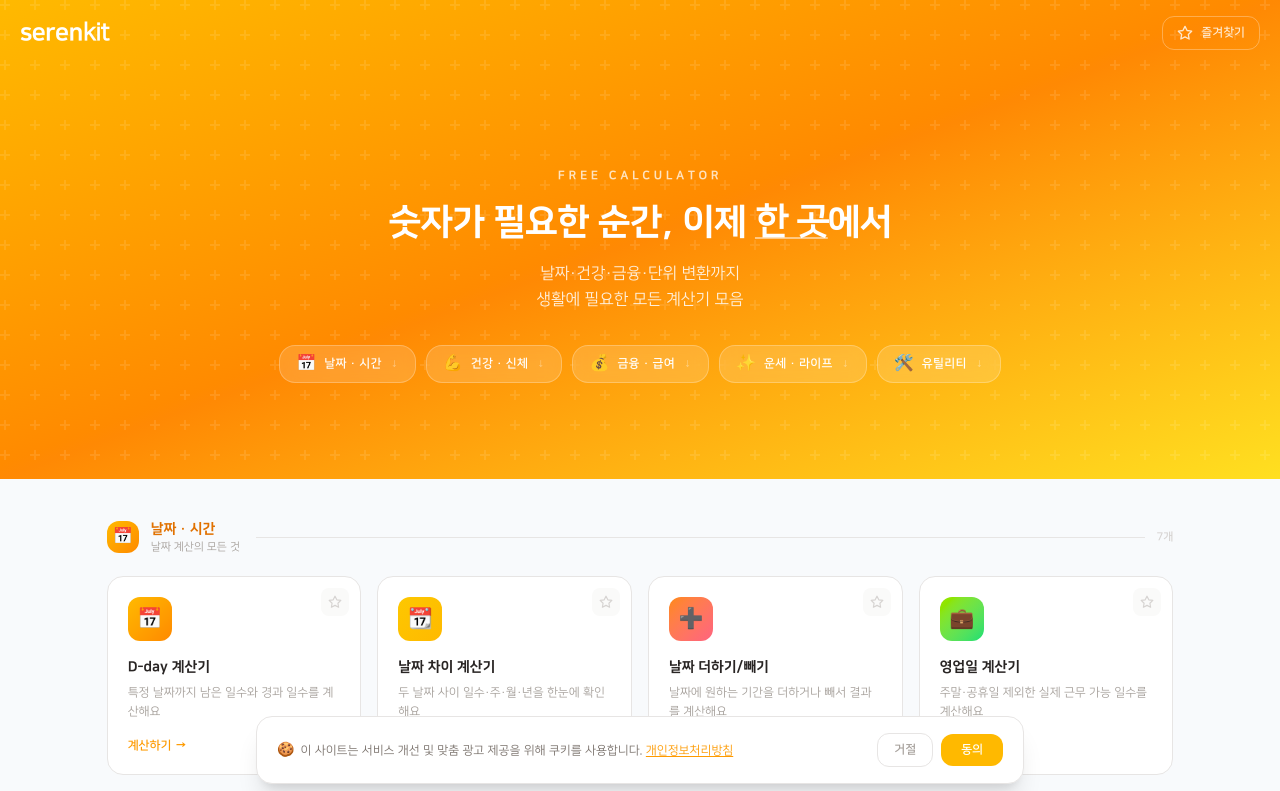
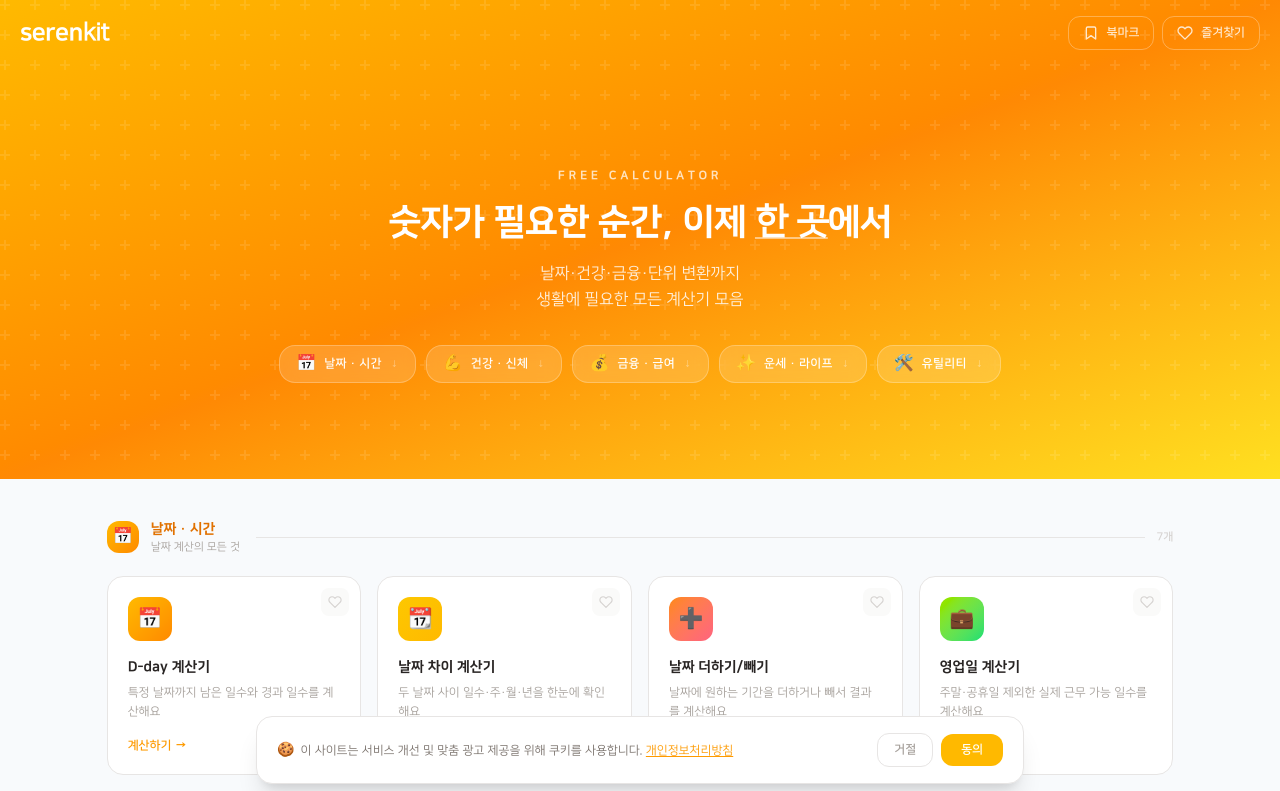
Before and after one commit to Cherisia/serenkit, a Next.js app: page / in a window 1280 px wide. Shown: the top 791 px of the page. Built offline with nearby package versions, Linux system fonts and the light colour scheme.

Commit message:
북마크 기능 추가, 즐겨찾기 버튼 수정

```diff
--- a/components/share/FavoriteButton.js
+++ b/components/share/FavoriteButton.js
@@ -2,13 +2,13 @@
 
 import { useFavorites } from '@/components/share/FavoritesProvider'
 
-function StarIcon({ filled }) {
+function HeartIcon({ filled }) {
   return (
     <svg viewBox="0 0 24 24" className="w-3.5 h-3.5 shrink-0"
       fill={filled ? 'currentColor' : 'none'}
       stroke="currentColor" strokeWidth="2"
       strokeLinecap="round" strokeLinejoin="round">
-      <polygon points="12 2 15.09 8.26 22 9.27 17 14.14 18.18 21.02 12 17.77 5.82 21.02 7 14.14 2 9.27 8.91 8.26 12 2" />
+      <path d="M20.84 4.61a5.5 5.5 0 0 0-7.78 0L12 5.67l-1.06-1.06a5.5 5.5 0 0 0-7.78 7.78l1.06 1.06L12 21.23l7.78-7.78 1.06-1.06a5.5 5.5 0 0 0 0-7.78z" />
     </svg>
   )
 }
@@ -28,7 +28,7 @@ export function FavoriteCardButton({ url }) {
           : 'bg-stone-50 text-stone-300 hover:bg-amber-50 hover:text-amber-400'
         }`}
     >
-      <StarIcon filled={fav} />
+      <HeartIcon filled={fav} />
     </button>
   )
 }
@@ -48,7 +48,7 @@ export function FavoriteBannerButton({ url }) {
           : 'bg-white/10 text-white/60 hover:bg-white/20 hover:text-white'
         }`}
     >
-      <StarIcon filled={fav} />
+      <HeartIcon filled={fav} />
       {fav ? '즐겨찾기 해제' : '즐겨찾기 추가'}
     </button>
   )
--- a/components/share/Navbar.js
+++ b/components/share/Navbar.js
@@ -5,24 +5,50 @@ import { useEffect, useRef, useState } from 'react'
 import { usePathname } from 'next/navigation'
 import { useFavorites } from '@/components/share/FavoritesProvider'
 
-function StarIcon({ filled }) {
+function HeartIcon({ filled }) {
   return (
     <svg viewBox="0 0 24 24" className="w-4 h-4 shrink-0"
       fill={filled ? 'currentColor' : 'none'}
       stroke="currentColor" strokeWidth="2"
       strokeLinecap="round" strokeLinejoin="round">
-      <polygon points="12 2 15.09 8.26 22 9.27 17 14.14 18.18 21.02 12 17.77 5.82 21.02 7 14.14 2 9.27 8.91 8.26 12 2" />
+      <path d="M20.84 4.61a5.5 5.5 0 0 0-7.78 0L12 5.67l-1.06-1.06a5.5 5.5 0 0 0-7.78 7.78l1.06 1.06L12 21.23l7.78-7.78 1.06-1.06a5.5 5.5 0 0 0 0-7.78z" />
     </svg>
+  )
+}
+
+function BookmarkIcon() {
+  return (
+    <svg viewBox="0 0 24 24" className="w-4 h-4 shrink-0"
+      fill="none" stroke="currentColor" strokeWidth="2"
+      strokeLinecap="round" strokeLinejoin="round">
+      <path d="M19 21l-7-5-7 5V5a2 2 0 0 1 2-2h10a2 2 0 0 1 2 2z" />
+    </svg>
+  )
+}
+
+function Key({ children }) {
+  return (
+    <kbd className="inline-flex items-center justify-center px-2 py-1 rounded-md bg-stone-100 border border-stone-300 text-stone-600 text-[11px] font-black shadow-sm min-w-[28px]">
+      {children}
+    </kbd>
   )
 }
 
 export default function Navbar() {
   const [scrolled, setScrolled] = useState(false)
-  const [open, setOpen] = useState(false)
-  const dropdownRef = useRef(null)
+  const [favOpen, setFavOpen] = useState(false)
+  const [bmOpen, setBmOpen] = useState(false)
+  const [isMac, setIsMac] = useState(false)
+
+  const favRef = useRef(null)
+  const bmRef = useRef(null)
   const pathname = usePathname()
   const isMain = pathname === '/'
   const { favCalcs, toggle } = useFavorites()
+
+  useEffect(() => {
+    setIsMac(/Mac|iPhone|iPad|iPod/i.test(navigator.userAgent))
+  }, [])
 
   useEffect(() => {
     const handler = () => setScrolled(window.scrollY > 0)
@@ -30,18 +56,25 @@ export default function Navbar() {
     return () => window.removeEventListener('scroll', handler)
   }, [])
 
-  // 드롭다운 외부 클릭 시 닫기
+  // 각 드롭다운 외부 클릭 시 닫기
   useEffect(() => {
     const handler = (e) => {
-      if (dropdownRef.current && !dropdownRef.current.contains(e.target)) {
-        setOpen(false)
-      }
+      if (favRef.current && !favRef.current.contains(e.target)) setFavOpen(false)
+      if (bmRef.current && !bmRef.current.contains(e.target)) setBmOpen(false)
     }
     document.addEventListener('mousedown', handler)
     return () => document.removeEventListener('mousedown', handler)
   }, [])
 
-  const white = isMain && !scrolled && !open
+  const white = isMain && !scrolled && !favOpen && !bmOpen
+
+  const btnCls = (active) => `relative flex items-center gap-2 px-3.5 py-2 rounded-xl border transition-all duration-200 ${
+    white
+      ? 'border-white/30 text-white/80 hover:bg-white/20'
+      : active
+        ? 'border-amber-300 text-amber-500 bg-amber-50'
+        : 'border-stone-200 text-stone-500 hover:border-amber-200 hover:text-amber-500 hover:bg-amber-50'
+  }`
 
   return (
     <header className={`fixed top-0 left-0 right-0 z-30 transition-all duration-300 border-b
@@ -57,20 +90,54 @@ export default function Navbar() {
           </span>
         </Link>
 
+        <div className="flex items-center gap-2">
+
+          {/* 북마크 버튼 */}
+          <div className="relative" ref={bmRef}>
+            <button
+              onClick={() => { setBmOpen(v => !v); setFavOpen(false) }}
+              aria-label="북마크에 추가"
+              className={btnCls(bmOpen)}
+            >
+              <BookmarkIcon />
+              <span className="hidden sm:inline text-xs font-bold">북마크</span>
+            </button>
+
+            {bmOpen && (
+              <div className="absolute right-0 top-full mt-2 w-64 bg-white border border-stone-200 rounded-2xl shadow-xl overflow-hidden z-50">
+                <div className="px-4 py-3 border-b border-stone-100">
+                  <p className="text-xs font-black text-stone-700">북마크에 추가</p>
+                  <p className="text-[11px] text-stone-400 mt-0.5">브라우저에 이 페이지를 저장해요</p>
+                </div>
+                <div className="px-4 py-4 space-y-3">
+                  <div>
+                    <p className="text-[10px] font-bold text-stone-400 mb-1.5">
+                      {isMac ? 'macOS' : 'Windows / Linux'}
+                    </p>
+                    <div className="flex items-center gap-1.5">
+                      {isMac
+                        ? <><Key>⌘</Key><span className="text-stone-300 text-xs">+</span><Key>D</Key></>
+                        : <><Key>Ctrl</Key><span className="text-stone-300 text-xs">+</span><Key>D</Key></>
+                      }
+                      <span className="text-[11px] text-stone-400 ml-1">를 눌러보세요</span>
+                    </div>
+                  </div>
+                  <p className="text-[10px] text-stone-300 leading-relaxed border-t border-stone-50 pt-3">
+                    브라우저 북마크 바에 추가하면<br />언제든 빠르게 접속할 수 있어요
+                  </p>
+                </div>
+              </div>
+            )}
+          </div>
+
           {/* 즐겨찾기 버튼 */}
-        <div className="relative" ref={dropdownRef}>
+          <div className="relative" ref={favRef}>
             <button
-            onClick={() => setOpen(v => !v)}
+              onClick={() => { setFavOpen(v => !v); setBmOpen(false) }}
               aria-label="즐겨찾기"
-            className={`relative flex items-center gap-2 px-3.5 py-2 rounded-xl border transition-all duration-200
-              ${white
-                ? 'border-white/30 text-white/80 hover:bg-white/20'
-                : open
-                  ? 'border-amber-300 text-amber-500 bg-amber-50'
-                  : 'border-stone-200 text-stone-500 hover:border-amber-200 hover:text-amber-500 hover:bg-amber-50'
-              }`}
+              className={btnCls(favOpen)}
             >
-            <StarIcon filled={favCalcs.length > 0} />
+              <HeartIcon filled={favCalcs.length > 0} />
               <span className="hidden sm:inline text-xs font-bold">즐겨찾기</span>
               {favCalcs.length > 0 && (
                 <span className="absolute -top-1.5 -right-1.5 min-w-[18px] h-[18px] bg-amber-400 text-white text-[10px] font-black rounded-full flex items-center justify-center px-1 leading-none">
@@ -79,11 +146,8 @@ export default function Navbar() {
               )}
             </button>
 
-          {/* 드롭다운 패널 */}
-          {open && (
+            {favOpen && (
               <div className="absolute right-0 top-full mt-2 w-72 bg-white border border-stone-200 rounded-2xl shadow-xl overflow-hidden z-50">
-
-              {/* 헤더 */}
                 <div className="px-4 py-3 border-b border-stone-100 flex items-center justify-between">
                   <span className="text-xs font-black text-stone-700">즐겨찾기</span>
                   {favCalcs.length > 0 && (
@@ -91,7 +155,6 @@ export default function Navbar() {
                   )}
                 </div>
 
-              {/* 빈 상태 */}
                 {favCalcs.length === 0 ? (
                   <div className="px-4 py-8 text-center">
                     <p className="text-2xl mb-2">⭐</p>
@@ -106,7 +169,7 @@ export default function Navbar() {
                       <li key={c.url} className="border-b border-stone-50 last:border-none">
                         <Link
                           href={c.url}
-                        onClick={() => setOpen(false)}
+                          onClick={() => setFavOpen(false)}
                           className="flex items-center gap-3 px-4 py-3 hover:bg-amber-50 transition-colors group"
                         >
                           <span className={`w-8 h-8 rounded-lg bg-gradient-to-br ${c.color} flex items-center justify-center text-sm shrink-0`}>
@@ -134,6 +197,7 @@ export default function Navbar() {
           </div>
 
         </div>
+      </div>
     </header>
   )
 }
```
Lines whose indentation alone changed are shown as unchanged.
